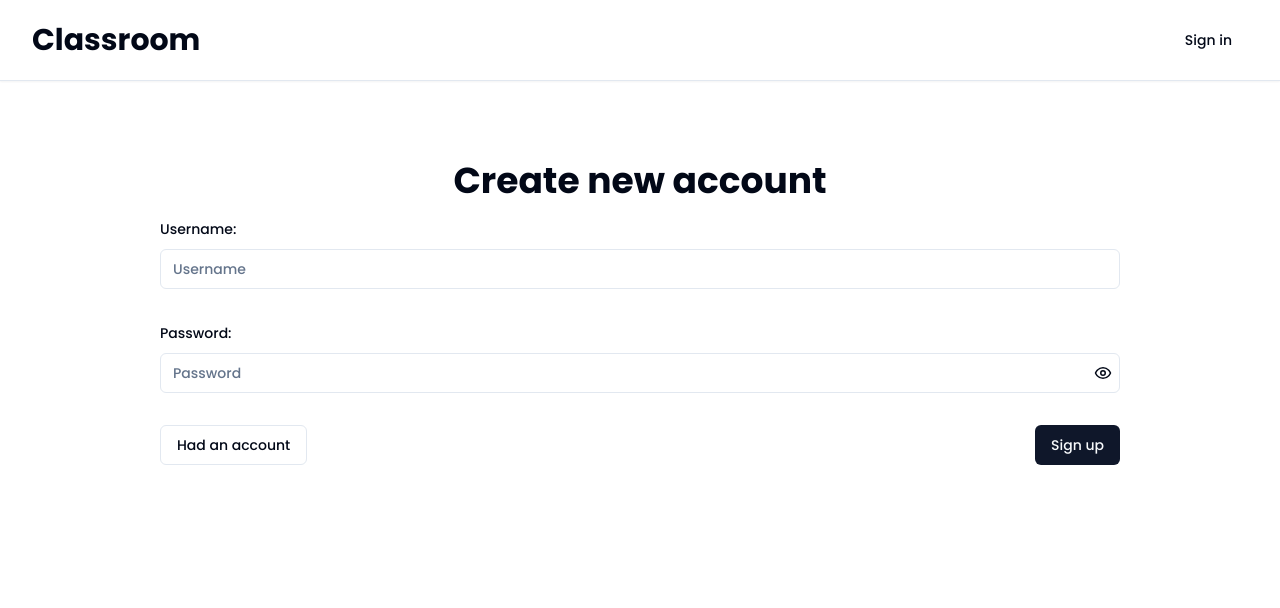
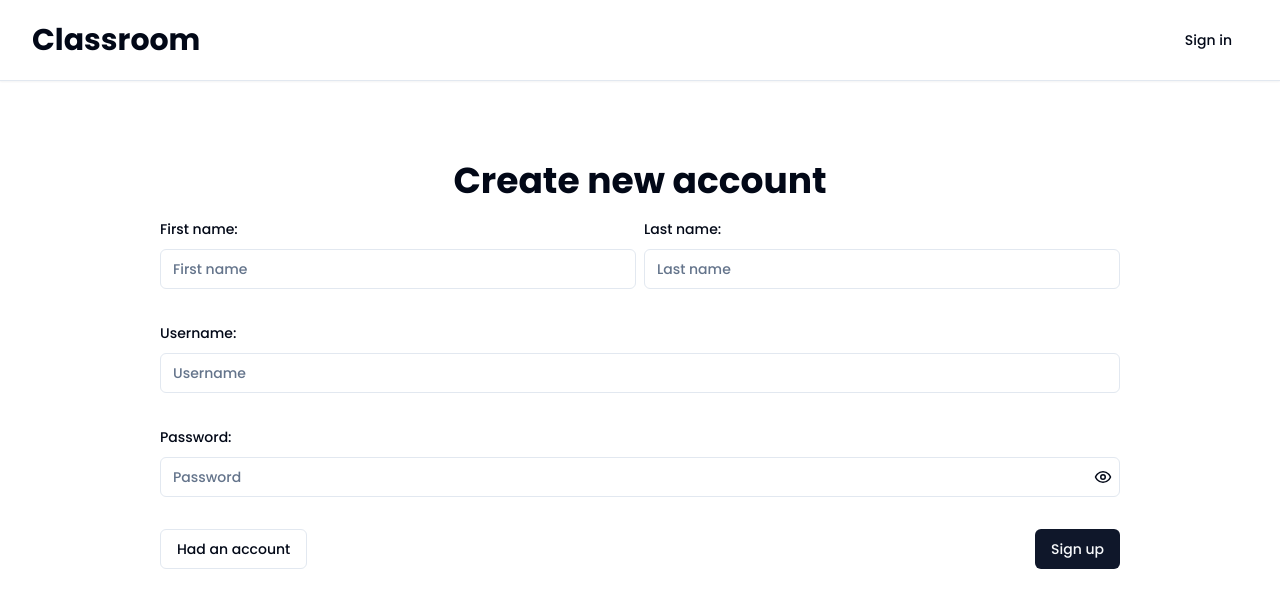
Before and after one commit to Mtoan12/advanced-web, a React (Vite) app in the folder frontend/: page /sign-up in a window 1280 px wide. Shown: the top 608 px of the page. Built offline with nearby package versions, Linux system fonts and the light colour scheme.

Commit message:
sửa object schema validate cho form đăng ký mới

```diff
--- a/frontend/src/pages/login/LoginPage.tsx
+++ b/frontend/src/pages/login/LoginPage.tsx
@@ -23,7 +23,7 @@ const LoginPage = () => {
   const form = useForm<z.infer<typeof signInSchema>>({
     resolver: zodResolver(signInSchema),
     defaultValues: {
-      username: "",
+      email: "",
       password: "",
     },
   });
@@ -48,16 +48,16 @@ const LoginPage = () => {
         <form onSubmit={form.handleSubmit(onSubmit)} className="space-y-8">
           <FormField
             control={form.control}
-            name="username"
+            name="email"
             render={({ field }) => (
               <FormItem>
-                <FormLabel>Username:</FormLabel>
+                <FormLabel>Email:</FormLabel>
                 <FormControl>
                   <Input
-                    placeholder="Username"
+                    placeholder="Email"
                     {...field}
                     className={cn(
-                      form.formState.errors.username &&
+                      form.formState.errors.email &&
                         "border-red-400 focus-visible:ring-red-400",
                       "pr-8",
                     )}
--- a/frontend/src/pages/sign-up/SignUpPage.tsx
+++ b/frontend/src/pages/sign-up/SignUpPage.tsx
@@ -22,7 +22,11 @@ const SignUpPage = () => {
   const form = useForm<z.infer<typeof signUpSchema>>({
     resolver: zodResolver(signUpSchema),
     defaultValues: {
-      username: "",
+      firstName: "",
+      lastName: "",
+      birthday: "1/1/2000",
+      gender: "male",
+      email: "",
       password: "",
     },
   });
@@ -41,6 +45,50 @@ const SignUpPage = () => {
       </h1>
       <Form {...form}>
         <form onSubmit={form.handleSubmit(onSubmit)} className="space-y-8">
+          <div className="grid grid-cols-2 gap-2">
+            <FormField
+              control={form.control}
+              name="firstName"
+              render={({ field }) => (
+                <FormItem>
+                  <FormLabel>First name:</FormLabel>
+                  <FormControl>
+                    <Input
+                      placeholder="First name"
+                      {...field}
+                      className={cn(
+                        form.formState.errors.firstName &&
+                          "border-red-400 focus-visible:ring-red-400",
+                        "pr-8",
+                      )}
+                    />
+                  </FormControl>
+                  <FormMessage />
+                </FormItem>
+              )}
+            />
+            <FormField
+              control={form.control}
+              name="lastName"
+              render={({ field }) => (
+                <FormItem>
+                  <FormLabel>Last name:</FormLabel>
+                  <FormControl>
+                    <Input
+                      placeholder="Last name"
+                      {...field}
+                      className={cn(
+                        form.formState.errors.lastName &&
+                          "border-red-400 focus-visible:ring-red-400",
+                        "pr-8",
+                      )}
+                    />
+                  </FormControl>
+                  <FormMessage />
+                </FormItem>
+              )}
+            />
+          </div>
           <FormField
             control={form.control}
             name="username"
--- a/frontend/src/schema/formSchema.ts
+++ b/frontend/src/schema/formSchema.ts
@@ -1,14 +1,25 @@
 import * as z from "zod";
 
 export const signUpSchema = z.object({
-  username: z
+  firstName: z.string().min(1, "Please enter your first name").trim(),
+  lastName: z.string().min(1, "Please enter your last name").trim(),
+  birthday: z
     .string()
-    .min(4, "Username should be 4 - 20 character long")
-    .max(20, "Username should be 4 - 20 character long")
-    .regex(
-      /^(?=.{8,20}$)(?![_.])(?!.*[_.]{2})[a-zA-Z0-9._]+(?<![_.])$/,
-      "User ís not valid",
-    )
+    .refine((val) => {
+      const date = new Date(val);
+      const now = new Date();
+      return date < now;
+    }, "Birthday must be in the past")
+    .refine((val) => {
+      const date = new Date(val);
+      const now = new Date();
+      return now.getFullYear() - date.getFullYear() >= 100;
+    }, "Please enter a valid birthday"),
+  gender: z.string(),
+  email: z
+    .string()
+    .min(1, "Please enter your email")
+    .email("Please enter a valid email")
     .trim(),
   password: z
     .string()
@@ -18,6 +29,10 @@ export const signUpSchema = z.object({
 });
 
 export const signInSchema = z.object({
-  username: z.string().min(1, "Please enter your username").trim(),
+  email: z
+    .string()
+    .min(1, "Please enter your email")
+    .email("Please enter a valid email")
+    .trim(),
   password: z.string().min(1, "Please enter your password").trim(),
 });
```
